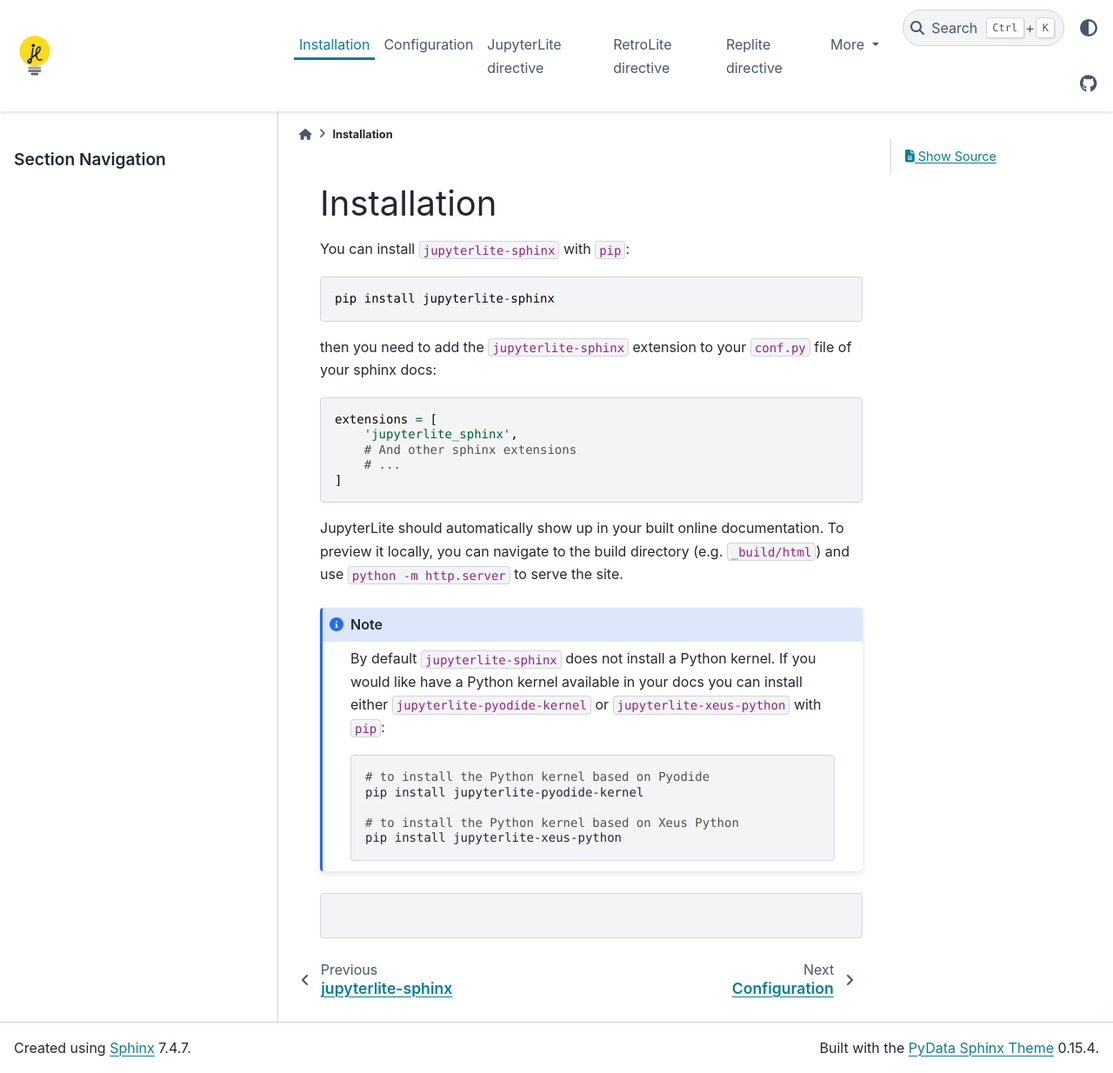
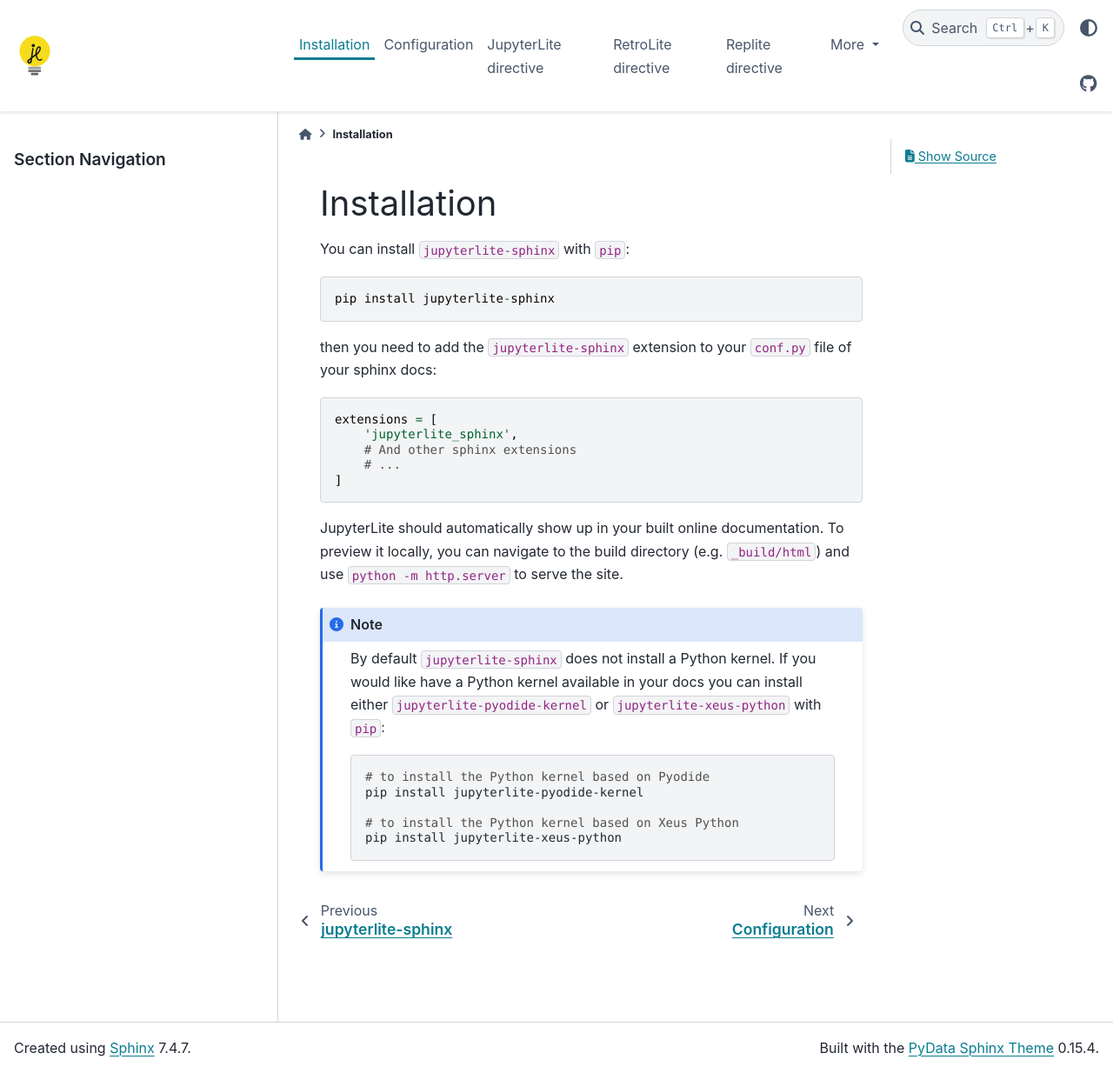
Before and after one commit to jupyterlite/jupyterlite-sphinx, a Sphinx documentation site: the page built from docs/installation.md, in a window 1280 px wide and 1234 px high. Shown: the whole window at 87% size. Built offline with Sphinx 7.4.7 and the PyData theme 0.15.4, drawn with Linux system fonts in a browser that asks for light colours.

Commit message:
try fixing backticks

`````diff
--- a/docs/installation.md
+++ b/docs/installation.md
@@ -18,15 +18,15 @@
 
 JupyterLite should automatically show up in your built online documentation. To preview it locally, you can navigate to the build directory (e.g. `_build/html`) and use `python -m http.server` to serve the site.
 
-```{note}
+````{note}
 By default `jupyterlite-sphinx` does not install a Python kernel.
 If you would like have a Python kernel available in your docs you can install either `jupyterlite-pyodide-kernel` or `jupyterlite-xeus-python` with `pip`:
 
-````shell
+```shell
 # to install the Python kernel based on Pyodide
 pip install jupyterlite-pyodide-kernel
 
 # to install the Python kernel based on Xeus Python
 pip install jupyterlite-xeus-python
+```
 ````
-```
`````
